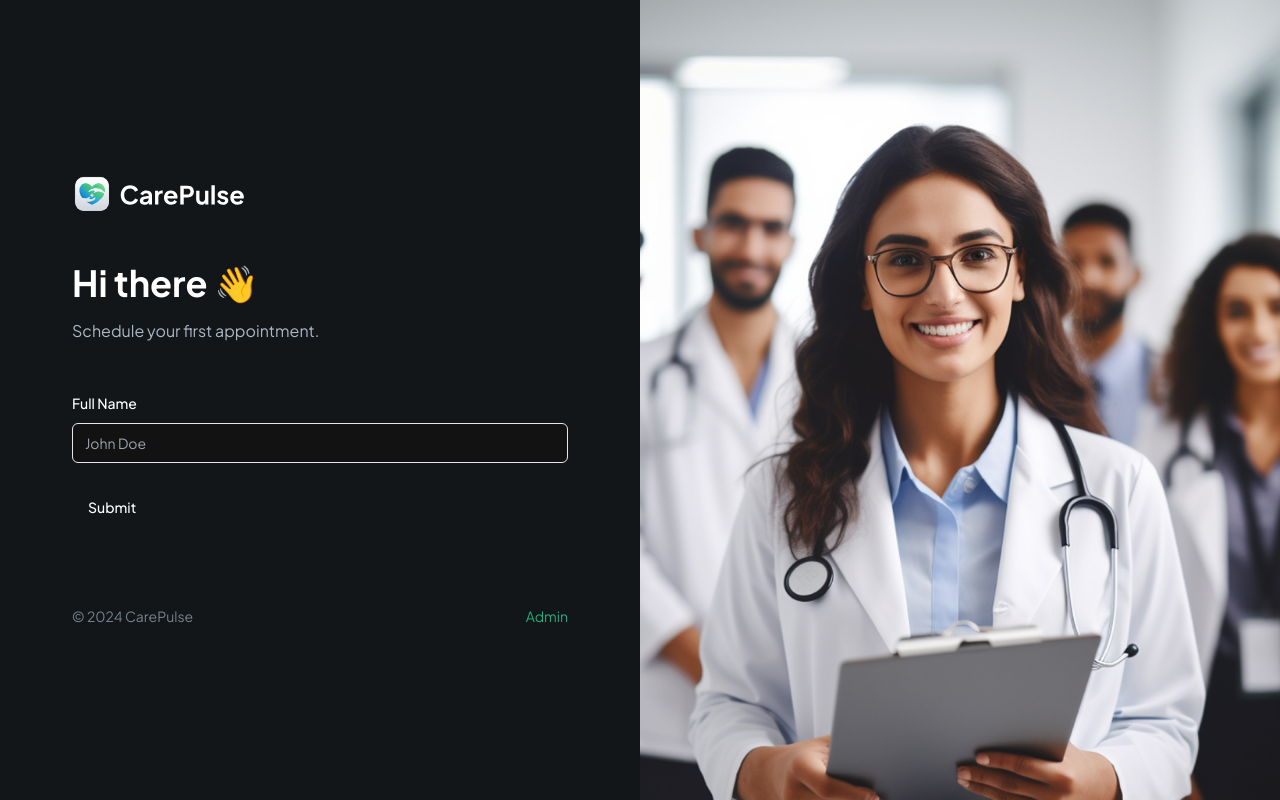
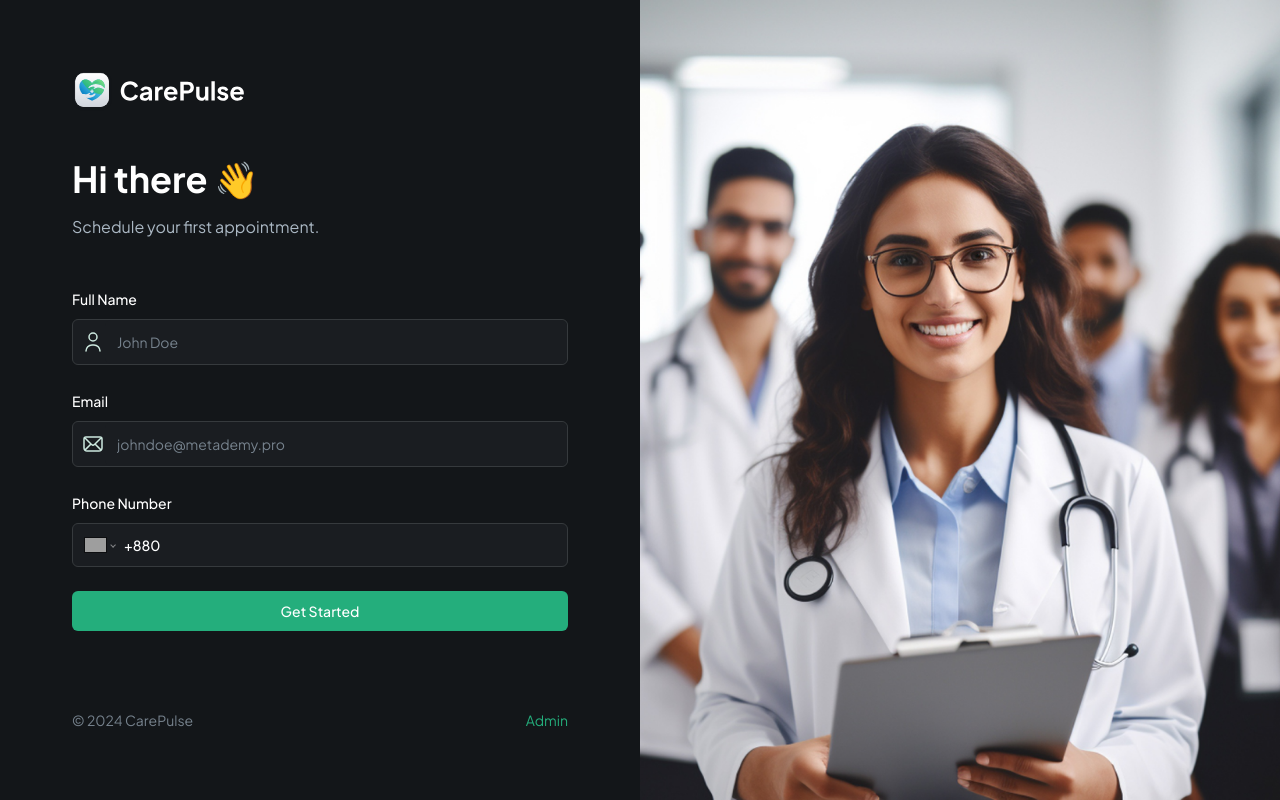
Before and after one commit to mdakashsheikh/patient-management, a Next.js app: page / in a window 1280 px wide. Built offline with nearby package versions, Linux system fonts and the light colour scheme; grey boxes are pictures that could not be loaded.

Commit message:
form completed

```diff
--- a/components/CustomFormField.tsx
+++ b/components/CustomFormField.tsx
@@ -11,6 +11,10 @@
 import { Input } from "@/components/ui/input"
 import { Control } from "react-hook-form"
 import { FormFieldType } from "./forms/PatientForm"
+import Image from "next/image"
+import 'react-phone-number-input/style.css'
+import PhoneInput from 'react-phone-number-input'
+import { E164Number } from "libphonenumber-js"
 
 interface CustomProps {
     control: Control<any>,
@@ -28,12 +32,49 @@
 }
 
 const RenderField = ({ field, props }: { field: any; props: CustomProps }) => {
+    const { fieldType, iconSrc, iconAlt, placeholder } = props
+
+    switch(fieldType) {
+        case FormFieldType.INPUT:
             return (
+                <div className="flex rounded-md border border-dark-500 bg-dark-400">
+                {props.iconSrc && (
+                    <Image
+                    src={props.iconSrc}
+                    height={24}
+                    width={24}
+                    alt={props.iconAlt || "icon"}
+                    className="ml-2"
+                    />
+                )}
+                <FormControl>
                     <Input
-      type="text"
-      placeholder="John Doe"
+                    placeholder={props.placeholder}
+                    {...field}
+                    className="shad-input border-0"
                     />
+                </FormControl>
+                </div>
             )
+
+        case FormFieldType.PHONE_INPUT:
+            return (
+                <FormControl>
+                <PhoneInput
+                    defaultCountry="BD"
+                    placeholder={placeholder}
+                    international
+                    withCountryCallingCode
+                    value={field.value as E164Number | undefined}
+                    onChange={field.onChange}
+                    className="input-phone"
+                />
+                </FormControl>
+            )
+
+        default:
+            break;
+    }
 }
 
 const CustomFormField = (props: CustomProps) => {
--- /dev/null
+++ b/components/SubmitButton.tsx
@@ -0,0 +1,30 @@
+import React from 'react'
+import { Button } from './ui/button'
+import Image from 'next/image'
+
+interface ButtonProps {
+    isLoading: boolean,
+    className?: string,
+    children: React.ReactNode
+}
+
+const SubmitButton = ({ isLoading, className, children}: ButtonProps) => {
+    return (
+        <Button type='submit' disabled={isLoading} className={className ?? "shad-primary-btn w-full"}>
+            {isLoading ? (
+                <div className='flex items-center gap-4 '>
+                    <Image
+                        src="/assets/icons/loader.svg"
+                        alt='loader'
+                        width={24}
+                        height={24}
+                        className='animate-spin'
+                    />
+                    Loading...
+                </div>
+            ) : children}
+        </Button>
+    )
+}
+
+export default SubmitButton
--- a/components/forms/PatientForm.tsx
+++ b/components/forms/PatientForm.tsx
@@ -6,6 +6,10 @@
 import { Button } from "@/components/ui/button"
 import { Form } from "@/components/ui/form"
 import CustomFormField from "../CustomFormField"
+import SubmitButton from "../SubmitButton"
+import { useState } from "react"
+import { UserFormValidation } from "@/lib/validation"
+import { useRouter } from "next/navigation"
 
 export enum FormFieldType {
     INPUT = 'input',
@@ -18,22 +22,32 @@
 }
 
 
-const formSchema = z.object({
-  username: z.string().min(2, {
-    message: "Username must be at least 2 characters.",
-  }),
-})
+export const PatientForm = () => {
+    const router = useRouter()
+    const [isLoading, setIsLoading] = useState(false)
 
-export const PatientForm = () => {
-  const form = useForm<z.infer<typeof formSchema>>({
-    resolver: zodResolver(formSchema),
+    const form = useForm<z.infer<typeof UserFormValidation>>({
+        resolver: zodResolver(UserFormValidation),
         defaultValues: {
-      username: "",
+            name: "",
+            email: "",
+            phone: "",
         },
     })
 
-  function onSubmit(values: z.infer<typeof formSchema>) {
-    console.log(values)
+    async function onSubmit({ name, email, phone }: z.infer<typeof UserFormValidation>) {
+        setIsLoading(true)
+
+        try {
+            // const userData = { name, email, phone };
+
+            // const user = await createUser(userData)
+
+            // if(user) router.push(`/patient/${user.$id}/register`)
+
+        } catch (error) {
+            console.log(error)
+        }
     }
     return (
         <Form {...form}>
@@ -53,7 +67,25 @@
                     iconAlt="user"
                 />
 
-        <Button type="submit">Submit</Button>
+                <CustomFormField
+                    fieldType={FormFieldType.INPUT}
+                    control={form.control}
+                    name="email"
+                    label="Email"
+                    placeholder="johndoe@metademy.pro"
+                    iconSrc="/assets/icons/email.svg"
+                    iconAlt="email"
+                />
+
+                <CustomFormField
+                    fieldType={FormFieldType.PHONE_INPUT}
+                    control={form.control}
+                    name="phone"
+                    label="Phone Number"
+                    placeholder="(+880) 1700-000000"
+                />
+
+                <SubmitButton isLoading={isLoading}>Get Started</SubmitButton>
             </form>
         </Form>
     )
--- /dev/null
+++ b/lib/validation.ts
@@ -0,0 +1,9 @@
+import { z } from "zod";
+
+export const UserFormValidation = z.object({
+    name: z.string()
+        .min(2,"Name must be at least 2 characters.")
+        .max(50,"Name must be at most 50 characters."),
+    email: z.string().email("Invalid email address"),
+    phone: z.string().refine((phone) => /(^(\+8801|8801|01|008801))[1|3-9]{1}(\d){8}$/.test(phone), "Invalid phone number"),
+})
--- a/package.json
+++ b/package.json
@@ -14,12 +14,14 @@
     "@radix-ui/react-slot": "^1.1.0",
     "class-variance-authority": "^0.7.0",
     "clsx": "^2.1.1",
+    "libphonenumber-js": "^1.11.7",
     "lucide-react": "^0.436.0",
     "next": "14.2.7",
     "next-themes": "^0.3.0",
     "react": "^18",
     "react-dom": "^18",
     "react-hook-form": "^7.53.0",
+    "react-phone-number-input": "^3.4.5",
     "tailwind-merge": "^2.5.2",
     "tailwindcss-animate": "^1.0.7",
     "zod": "^3.23.8"
```
Also changed, not shown: 1 other file (tests, documents, lock files or other folders). Lines whose indentation alone changed are shown as unchanged.
